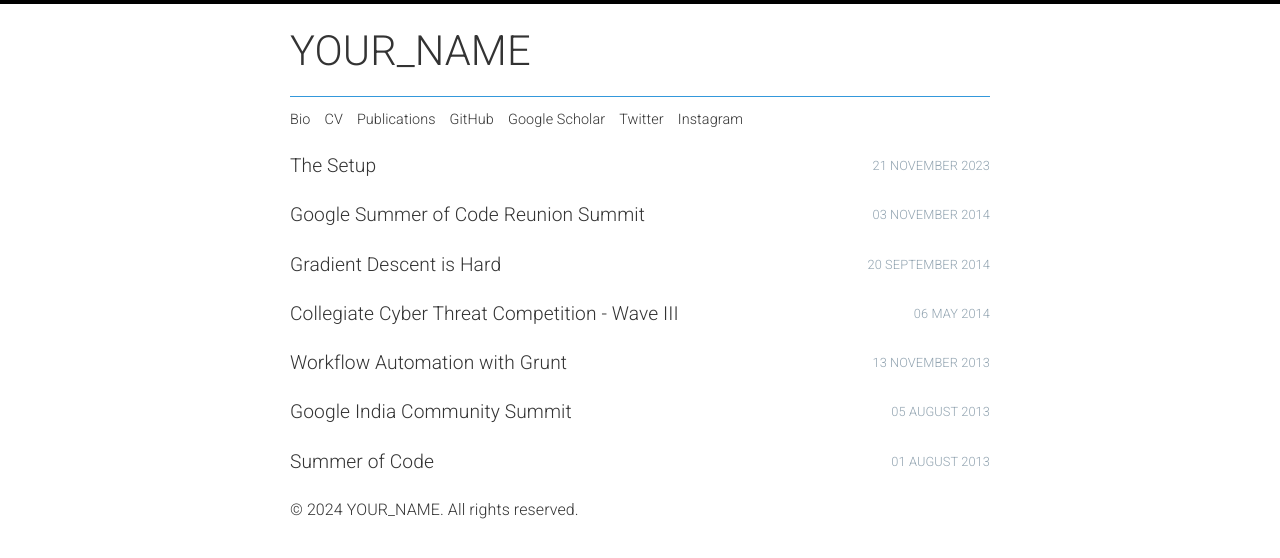
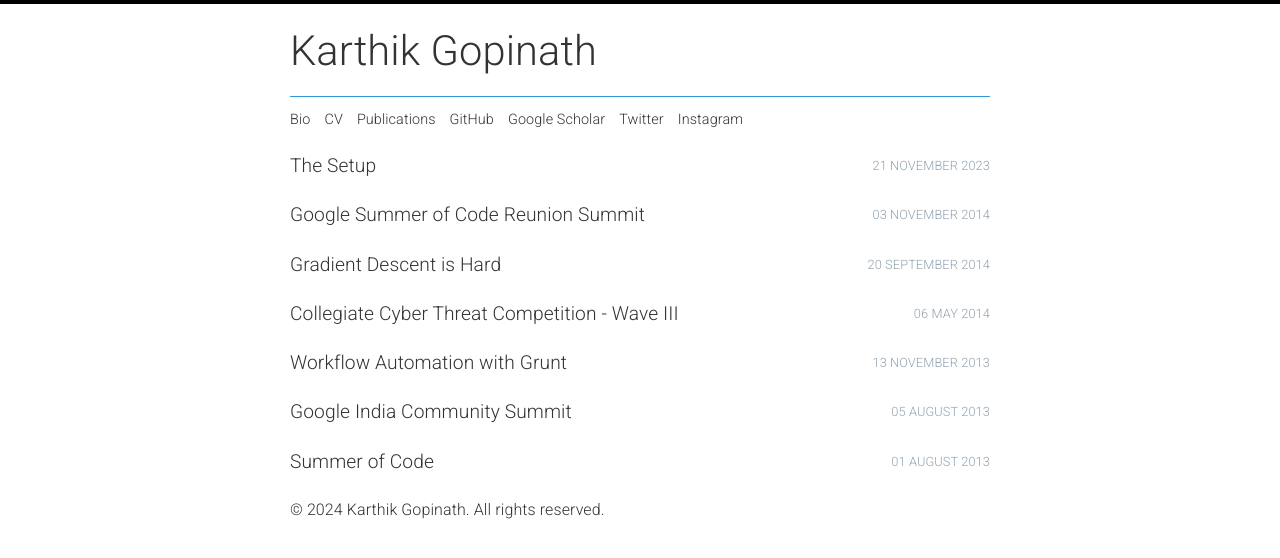
Before and after one commit to kharitz/kharitz.github.io, a Jekyll site: the page built from _pages/old.md, in a window 1280 px wide. Shown: the top 558 px of the page. Built offline with Jekyll 4.4.1, drawn with Linux system fonts in a browser that asks for light colours.

Commit message:
change to my name

```diff
--- a/_layouts/default.html
+++ b/_layouts/default.html
@@ -8,7 +8,7 @@
         <meta http-equiv="X-UA-Compatible" content="IE=edge,chrome=1">
 
         <meta name="author" content="{{ site.author.name }}">
-        <meta name="keywords" content="kharitz, YOUR_NAME, YOUR_RESEARCH_KEYWORDS, jekyll, developer, researcher, YOUR_UNIVERSITY_OR_AFFILIATION, YOUR_RESEARCH_FIELDS">
+        <meta name="keywords" content="kharitz, Karthik Gopinath, Medical Image Analysis, jekyll, developer, researcher, University of XYZ, Artificial Intelligence, Machine Learning, Deep Learning, Healthcare Technology">
         {% if page.excerpt %}
         <meta name="description" content="{{ page.excerpt }}">
         {% else %}
@@ -77,7 +77,7 @@
             <div class="page-header">
                 <div class="row">
                     <div class="col-xs-12">
-                        <h1 id="name-block"><a href="/">YOUR_NAME</a></h1>
+                        <h1 id="name-block"><a href="/">Karthik Gopinath</a></h1>
                     </div>
                     <div class="col-xs-12">
                         <ul class="nav-bar">
@@ -85,7 +85,7 @@
                             <li><a target="_blank" href="LINK_TO_YOUR_CV">CV</a></li>
                             <li><a href="/#/publications">Publications</a></li>
                             <li><a target="_blank" href="//github.com/kharitz">GitHub</a></li>
-                            <li><a target="_blank" href="LINK_TO_YOUR_SCHOLAR_PROFILE">Google Scholar</a></li>
+                            <li><a target="_blank" href="https://scholar.google.com/citations?user=yOqPN2AAAAAJ&hl=en&inst=7575085548378563675&oi=ao">Google Scholar</a></li>
                             <li><a target="_blank" href="//twitter.com/kharitz">Twitter</a></li>
                             <li><a target="_blank" href="//instagram.com/kharitz">Instagram</a></li>
                         </ul>
@@ -99,7 +99,7 @@
 
         <!-- Footer -->
         <footer class="container">
-            <p>&copy; {{ site.time | date: "%Y" }} YOUR_NAME. All rights reserved.</p>
+            <p>&copy; {{ site.time | date: "%Y" }} Karthik Gopinath. All rights reserved.</p>
         </footer>
 
         <!-- Google Analytics -->
```
